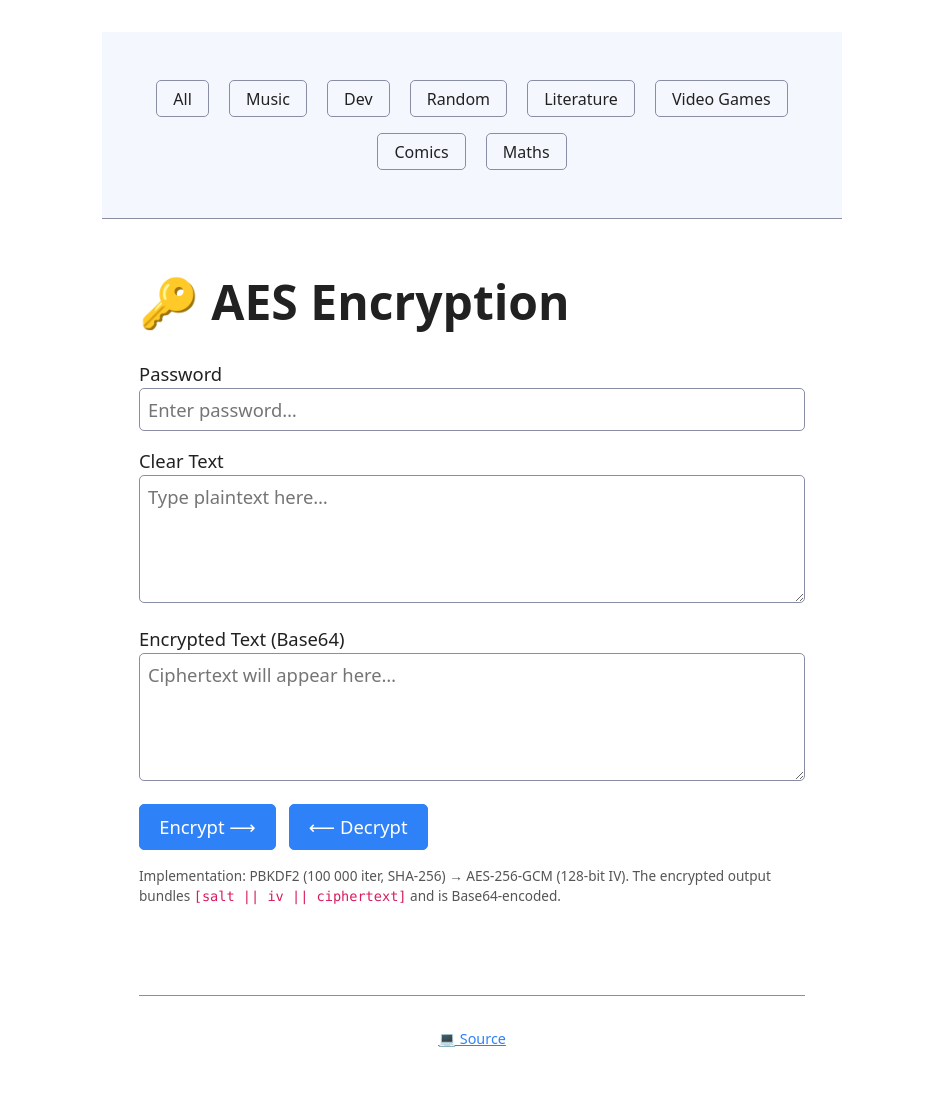
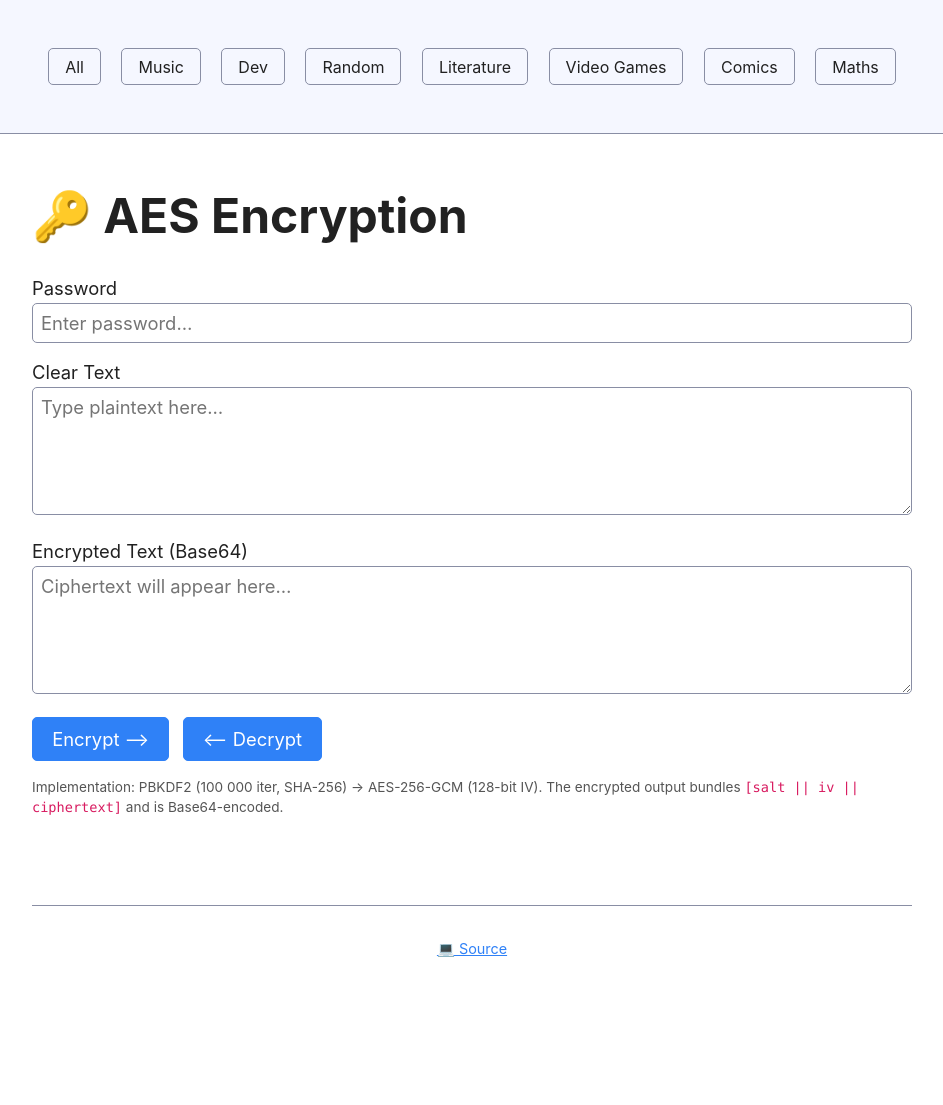
Before and after one commit to x4d3/blog, a Jekyll site: the page built from _posts/2025-07-15-aes-encryption.html, in a window 1280 px wide. Shown: the whole page, without its empty margins (168-1111 px from the left). Built offline with Jekyll 4.4.1, drawn with Linux system fonts in a browser that asks for light colours; Markdown is read by kramdown in place of the engine named in the settings; a script that is not in the unit is left out; after the commit the page ends 984 px from its top, so only the background shows below that.

Commit message:
Fix css aes decryption

```diff
--- a/_posts/2025-07-15-aes-encryption.html
+++ b/_posts/2025-07-15-aes-encryption.html
@@ -6,12 +6,6 @@ category: Dev
 description: A simple browser-based tool for encrypting and decrypting text using AES-256-GCM with password-based key derivation, all done locally and securely.
 ---
 <style>
-    body {
-        font-family: system-ui, sans-serif;
-        max-width: 740px;
-        margin: 2rem auto;
-    }
-
     textarea {
         width: 100%;
         min-height: 8rem;
```
